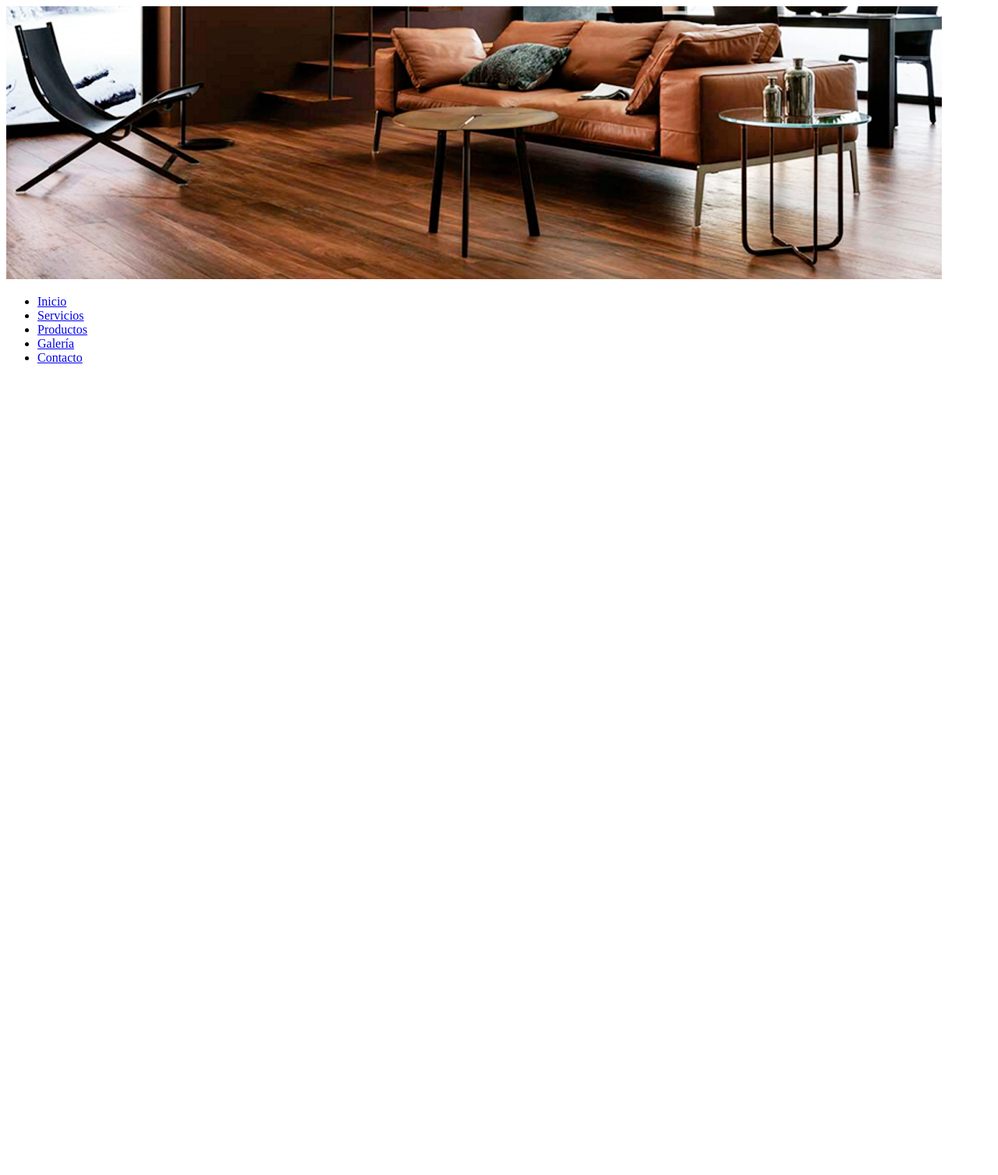
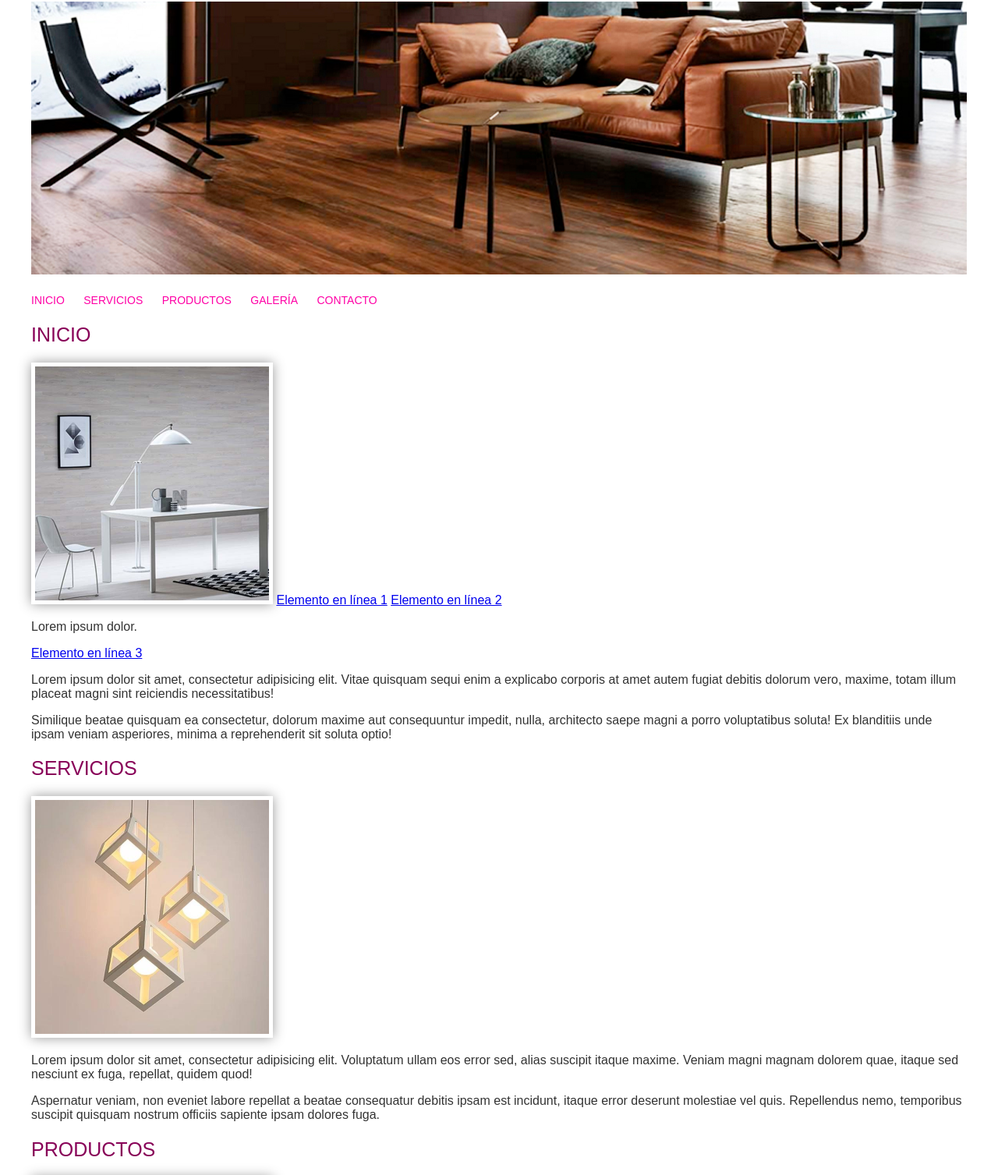
Before and after one commit to Danlouis9701/diplomado-web, a plain HTML site: page ejercicio1/index.html in a window 1280 px wide. Shown: the part 72-1579 px from the top of the page at 78% size. Before the commit the page ends 800 px from the top, so only its background shows below. Drawn offline with Linux system fonts and the light colour scheme.

Commit message:
Se actualiza ejercicio1, se añaden estilos

```diff
--- /dev/null
+++ b/ejercicio1/css/main.css
@@ -0,0 +1,203 @@
+@charset "UTF-8";
+
+/*
+    Sintaxis de reglas CSS:
+
+    selector: Le va a indicar al navegador cual
+              será el elemento que se modificará.
+
+    Lista de propiedades: Propiedades que se modifican.
+
+    selector {
+        nombre-propiedad: valor;
+        color: #f00;
+        font-family: arial;
+        font-size: 30px;
+    }
+
+    Selectores básicos:
+        1. Etiqueta
+        2. Clase:
+            Se utiliza mediante el atributo "class":
+            El atributo "class" sirve principalmente para añadir estilos CSS
+            a un determinado elemento.
+
+            sintaxis del selector: un signo de punto "." como prefijo
+                                   del valor del atributo "class".
+
+        3. Identificador (No recomendado):
+            Se utiliza mediante el atributo "id"
+            El atributo "id" sirve principalmente para añadir comportamientos JavaScript
+            a un determinado elemento.
+
+            sintaxis del selector: un signo de número "#" como prefijo
+                                   del valor del atributo "id".
+*/
+
+/* Selector por etiqueta */
+/*p {
+    color: #f00;
+}*/
+
+/* Selector por clase */
+/*.azul {
+    color: #00f;
+}*/
+
+/* Selector por Id */
+/*#verde {
+    color: #0f0;
+}*/
+
+body {
+    font-family: arial;
+    /*font-size: 16px;*/
+    color: #333;
+    margin: 0;
+}
+
+.container {
+    width: 1200px;
+    margin: 0 auto;
+    /*
+        Elementos de bloque se centran con
+        margen (margin) automático a la izquierda
+        y a la derecha.
+
+        Elemento de en línea se centran con la propiedad
+        "text-align".
+
+        A un elemento en línea podemos darle comportamiento
+        de bloque con: "diplay: block".
+
+        A un elemento en bloque podemos darle comportamiento
+        de línea con: "diplay: inline".
+    */
+}
+
+h1 {
+    font-size: 30px;
+    color: #FF00A6;
+    font-weight: 400;
+    /*
+        200 -> think
+        300 -> (light)
+        400 -> (normal)
+        600 -> semibold
+        700 -> (bold)
+        800 -> black
+        900 -> extra black
+    */
+    text-transform: uppercase;
+}
+
+nav ul {
+    margin: 20px 0;
+    padding: 0;
+    list-style-type: none;
+}
+
+nav li {
+    display: inline-block;
+    margin-left: 20px;
+}
+nav li:first-child {
+    margin-left: 0;
+}
+nav a {
+    font-size: 14px;
+    text-transform: uppercase;
+    text-decoration: none;
+    color: #FF00A6;
+}
+nav a:hover {
+    text-decoration: underline;
+    color: #880058;
+}
+
+/*
+    Propiedades del modelo de cajas:
+
+    - background: Es una propiedad general.
+        - background-color: un valor hex
+        - background-image: url de la imagen
+        - background-repeat: [repeat | no-repeat]
+        - background-attachment: [scroll | fixed]
+        - background-position:
+            Posición X: [left | center | right | px]
+            Posición Y: [top | center | bottom | px]
+
+    - border:
+        - Ancho del border en px
+        - Estilo del borde: [solid, double]
+        - Color del border en hex.
+
+    - padding: Para establecer un espacio entre
+               el borde y los contenidos.
+
+            - 1 valor: se aplica a los 4 lados
+            - 2 valores:
+                    - 1er valor: top/bottom
+                    - 2do valor: left/right
+            - 3 valores:
+                    - 1er valor: top
+                    - 2do valor: left/right
+                    - 3er valor: bottom
+            - 4 valores:
+                    - 1er valor: top
+                    - 2do valor: right
+                    - 3er valor: bottom
+                    - 4to valor: left
+
+        Propiedades específicas de padding:
+        - padding-top
+        - padding-right
+        - padding-bottom
+        - padding-left
+
+    - margin: Para establecer un espacio entre
+              el border y otros elementos.
+
+        Propiedades específicas de margin:
+        - margin-top
+        - margin-right
+        - margin-bottom
+        - margin-left
+
+    - width: valor en [px | % | em]
+    - height: valor en [px | % | em]
+
+*/
+.section-services {
+    /* background: #533501 url(../images/bg-header.jpg) no-repeat center center fixed; */
+    /*background-color: #533501;
+    background-image: url(../images/bg-header.jpg);
+    background-repeat: no-repeat;
+    background-position: center center;
+    background-attachment: fixed;
+    border: 1px solid #f0f;
+    padding: 10px;
+    margin: 10px;
+    */
+}
+main h2 {
+    font-size: 25px;
+    font-weight: 400;
+    text-transform: uppercase;
+    color: #880058;
+}
+main img {
+    max-width: 300px;
+    border: 5px solid #fff;
+    box-shadow: 0 0 15px #999;
+}
+
+footer {
+    background-color: #666;
+    text-align: center;
+    color: #ccc;
+    padding: 16px 0;
+}
+footer p {
+    margin: 0;
+}
--- a/ejercicio1/index.html
+++ b/ejercicio1/index.html
@@ -4,12 +4,26 @@
 <head>
 <meta charset="UTF-8" />
 <title>Ejercicio 1</title>
+    <!--
+        CSS: Hojas de estilo en cascada.
+             Se puede insertar de 3 formas:
+                1 - En línea (inline) -- No recomendado.
+                2 - En el documento HTML en un bloque <style> -- No recomendado pero aceptable.
+                3 - En un documento independiente -- Recomendado.
+
+    -->
+    <!--<style>
+        p:last-child {
+            color: #00f;
+        }
+    </style>-->
+    <link rel="stylesheet" href="css/main.css" />
 </head>
 
 <body>
-		<div>
+<div class="container">
     <header>
-				<h1>Encabezado nivel 1</h1>
+        <h1>Ejercicio 1</h1>
         <!--<h2>Encabezado nivel 2</h2>
 <h3>Encabezado nivel 3</h3>
 <h4>Encabezado nivel 4</h4>
@@ -40,8 +54,7 @@
 - Para entrar a una carpeta usamos "/"
 - Para salir de una carpeta usamos ".."
 -->
-				<img src="images/bg-header.jpg" alt="" />
-			</header>
+        <img src="images/bg-header.jpg" alt="" /> </header>
     <nav>
         <!--
 ul (Unordered List) Lista desordenada
@@ -52,11 +65,11 @@
 en una nueva pestaña (tab).
 -->
         <ul>
-					<li><a href="#">Inicio</a></li>
-					<li><a href="#">Servicios</a></li>
-					<li><a href="#">Productos</a></li>
-					<li><a href="#">Galería</a></li>
-					<li><a href="#">Contacto</a></li>
+            <li><a href="#init">Inicio</a></li>
+            <li><a href="#services">Servicios</a></li>
+            <li><a href="#products">Productos</a></li>
+            <li><a href="#gallery">Galería</a></li>
+            <li><a href="#contact">Contacto</a></li>
         </ul>
         <!--<ol>
 <li>Opción 1</li>
@@ -64,8 +77,90 @@
 <li>Opción 3</li>
 </ol>-->
     </nav>
-			<main></main>
-			<footer></footer>
+    <main>
+        <section id="init">
+            <h2>Inicio</h2>
+            <img src="images/img-1.jpg" alt="" />
+
+            <a href="#">Elemento en línea 1</a>
+            <a href="#">Elemento en línea 2</a>
+            <p>Lorem ipsum dolor.</p>
+            <a href="#">Elemento en línea 3</a>
+
+            <p id="verde" class="azul">Lorem ipsum dolor sit amet, consectetur adipisicing elit. Vitae quisquam sequi enim a explicabo corporis at amet autem fugiat debitis dolorum vero, maxime, totam illum placeat magni sint reiciendis necessitatibus!</p>
+            <p>Similique beatae quisquam ea consectetur, dolorum maxime aut consequuntur impedit, nulla, architecto saepe magni a porro voluptatibus soluta! Ex blanditiis unde ipsam veniam asperiores, minima a reprehenderit sit soluta optio!</p>
+        </section>
+        <section id="services" class="section section-services">
+            <h2>Servicios</h2>
+            <img src="images/img-2.jpg" alt="" />
+            <p class="azul">Lorem ipsum dolor sit amet, consectetur adipisicing elit. Voluptatum ullam eos error sed, alias suscipit itaque maxime. Veniam magni magnam dolorem quae, itaque sed nesciunt ex fuga, repellat, quidem quod!</p>
+            <p>Aspernatur veniam, non eveniet labore repellat a beatae consequatur debitis ipsam est incidunt, itaque error deserunt molestiae vel quis. Repellendus nemo, temporibus suscipit quisquam nostrum officiis sapiente ipsam dolores fuga.</p>
+        </section>
+        <section id="products">
+            <h2>Productos</h2>
+            <img src="images/img-3.jpg" alt="" />
+            <p>Lorem ipsum dolor sit amet, consectetur adipisicing elit. Quia odit dolorem hic est? Accusantium similique in quas nobis assumenda eum laboriosam sunt, eos velit quibusdam corporis doloremque atque, cumque porro!</p>
+            <p>Sapiente voluptates soluta excepturi quo aliquam cumque quod vitae ad iure rem voluptatem, voluptate mollitia adipisci, suscipit reprehenderit nesciunt atque libero assumenda. Illo voluptatum, rem dolorem, vel iusto pariatur perferendis!</p>
+        </section>
+        <section id="gallery">
+            <h2>Galería</h2>
+            <img src="images/img-4.jpg" alt="" />
+            <p>Lorem ipsum dolor sit amet, consectetur adipisicing elit. Ut consectetur perferendis cum incidunt doloremque, officia a suscipit architecto, ea nesciunt autem quaerat. Perspiciatis sed quo molestias veritatis, ut commodi, consectetur.</p>
+            <p>At perferendis fugiat aliquam dolores corporis. Enim error animi doloribus esse, obcaecati quos, ullam quo et. Velit neque, quam reiciendis laboriosam minus est voluptas dolorem hic, aut labore, quidem pariatur.</p>
+            <div lang="en">
+                <q>This is a quote</q>
+                <q>This is another quote</q>
             </div>
+        </section>
+        <section id="contact">
+            <h2>Contacto</h2>
+            <img src="images/img-5.jpg" alt="" />
+            <p>Lorem ipsum dolor sit amet, consectetur adipisicing elit. Ullam quod natus, qui cumque nulla eaque, animi ea suscipit, quas, ducimus accusamus perspiciatis laudantium voluptas reprehenderit dolor optio quis at minus!</p>
+            <p>Veritatis eaque perspiciatis quia totam mollitia illum delectus quam a deserunt dolorum odio quasi debitis consequatur qui, tenetur aliquid? Laudantium libero quos qui porro aliquid ullam odit excepturi tenetur earum.</p>
+            <ul>
+                <li>Sergio Pérez</li>
+                <li><a href="#">sergio_design@msn.com</a></li>
+                <li><a href="#">Sfumino Studio</a></li>
+            </ul>
+        </section>
+    </main>
+    <footer>
+        <p>Todos los derechos reservados | eduMac 2018 | Sergio Pg</p>
+    </footer>
+</div>
+    <!--
+        Reglas y convenciones de valores del atributo "id":
+            Reglas:
+                - No espacios
+                - No caracteres especiales
+                - No guión bajo
+
+            Convenciones:
+                - Siempre inglés
+                - Formato CamelCase-LowerCase:
+                    - CamelCase-LowerCase:
+                        sectionServices
+                        mySectionServices
+                        mySectionSercivesWeb
+
+                    (- CamelCase-UpperCase: SectionServices) este NO,
+                    solo es referencia
+
+
+        Reglas y convenciones de valores del atributo "class":
+            Reglas:
+                - No espacios
+                - No caracteres especiales
+                - No guión bajo
+
+            Convenciones:
+                - Siempre inglés
+                - Siempre minúsculas y palabras separadas por guión medio
+
+                section-services
+                my-section-services
+                my-section-sercives-web
+
+    -->
 </body>
 </html>
```
Also changed, not shown: ejercicio1/images/img-1.jpg (added), ejercicio1/images/img-2.jpg (added), ejercicio1/images/img-3.jpg (added), ejercicio1/images/img-4.jpg (added), ejercicio1/images/img-5.jpg (added). Lines whose indentation alone changed are shown as unchanged.
